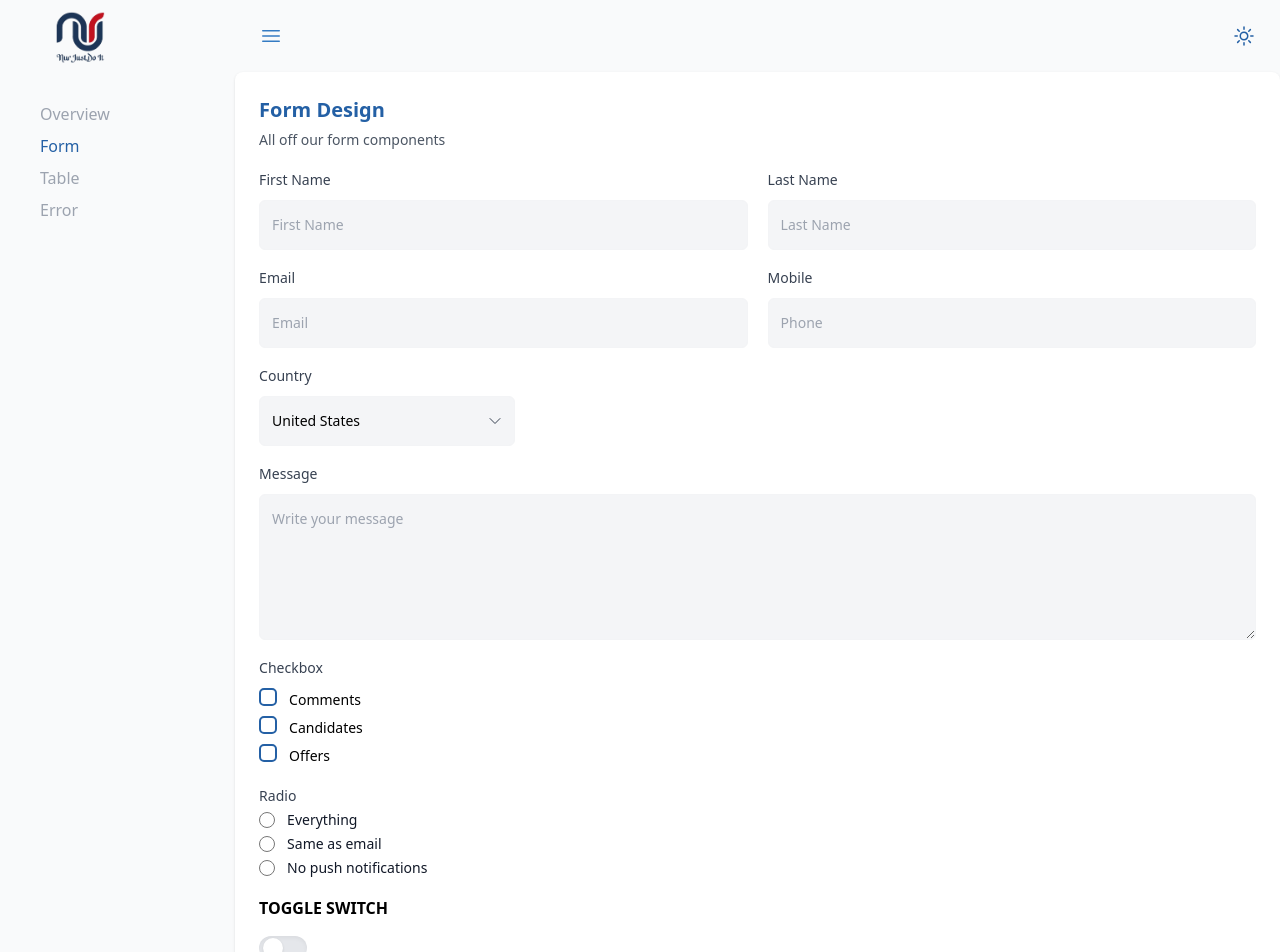
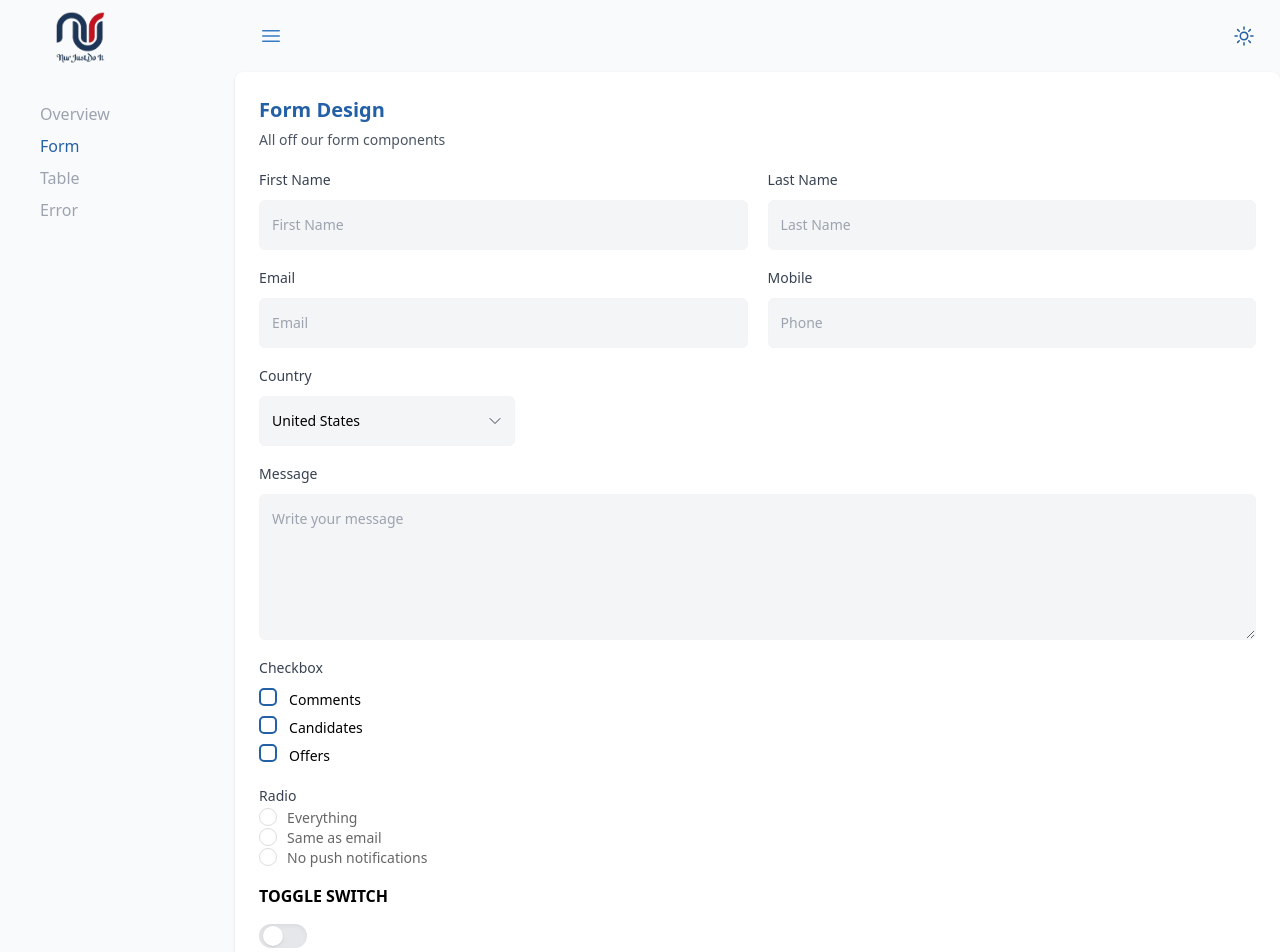
Before and after one commit to sabbir10s/admin-dashboard, a React (Vite) app: page /form in a window 1280 px wide. Shown: the top 952 px of the page. Built offline with nearby package versions, Linux system fonts and the light colour scheme.

Commit message:
radio button coustomaiz done

```diff
--- /dev/null
+++ b/src/components/ui/Radio/Radio.css
@@ -0,0 +1,49 @@
+[type='radio']:checked,
+[type='radio']:not(:checked) {
+  position: absolute;
+  left: -9999px;
+}
+[type='radio']:checked + label,
+[type='radio']:not(:checked) + label {
+  position: relative;
+  padding-left: 28px;
+  cursor: pointer;
+  line-height: 20px;
+  display: inline-block;
+  color: #666;
+}
+[type='radio']:checked + label:before,
+[type='radio']:not(:checked) + label:before {
+  content: '';
+  position: absolute;
+  left: 0;
+  top: 0;
+  width: 18px;
+  height: 18px;
+  border: 1px solid #ddd;
+  border-radius: 100%;
+  background: #fff;
+}
+[type='radio']:checked + label:after,
+[type='radio']:not(:checked) + label:after {
+  content: '';
+  width: 12px;
+  height: 12px;
+  background: #2460a5;
+  position: absolute;
+  top: 3px;
+  left: 3px;
+  border-radius: 100%;
+  -webkit-transition: all 0.2s ease;
+  transition: all 0.2s ease;
+}
+[type='radio']:not(:checked) + label:after {
+  opacity: 0;
+  -webkit-transform: scale(0);
+  transform: scale(0);
+}
+[type='radio']:checked + label:after {
+  opacity: 1;
+  -webkit-transform: scale(1);
+  transform: scale(1);
+}
--- a/src/components/ui/Radio/Radio.jsx
+++ b/src/components/ui/Radio/Radio.jsx
@@ -1,14 +1,9 @@
 import React from 'react';
-
-const Radio = ({ label }) => {
+import './Radio.css';
+const Radio = ({ label, name }) => {
   return (
     <div className="flex items-center gap-x-3">
-      <input
-        id={label}
-        name="push-notifications"
-        type="radio"
-        className="h-4 w-4 border-gray-300 text-primary-600 focus:ring-primary-600"
-      />
+      <input id={label} name={name} type="radio" />
       <label
         htmlFor={label}
         className="block text-sm font-medium leading-6 text-gray-900"
--- a/src/pages/Form/Form.jsx
+++ b/src/pages/Form/Form.jsx
@@ -76,11 +76,11 @@
         </div>
         <div>
           <h2 className="text-sm font-medium leading-6 text-gray-700 dark:text-white ">
-            Radio{' '}
+            Radio
           </h2>
-          <Radio label="Everything" />
-          <Radio label="Same as email" />
-          <Radio label="No push notifications" />
+          <Radio label="Everything" name="1" />
+          <Radio label="Same as email" name="1" />
+          <Radio label="No push notifications" name="1" />
         </div>
 
         <div>
```
